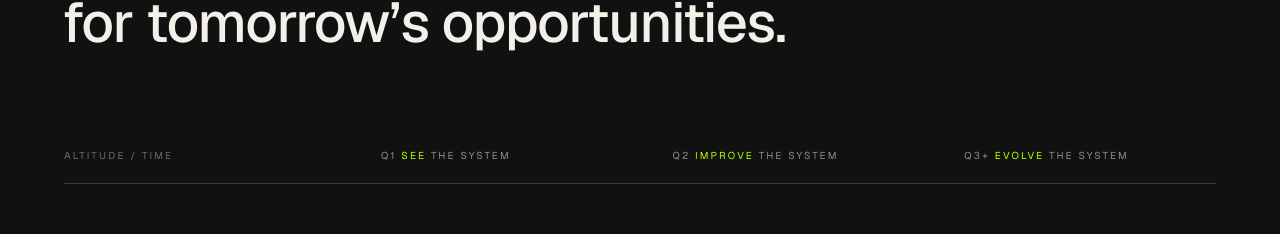
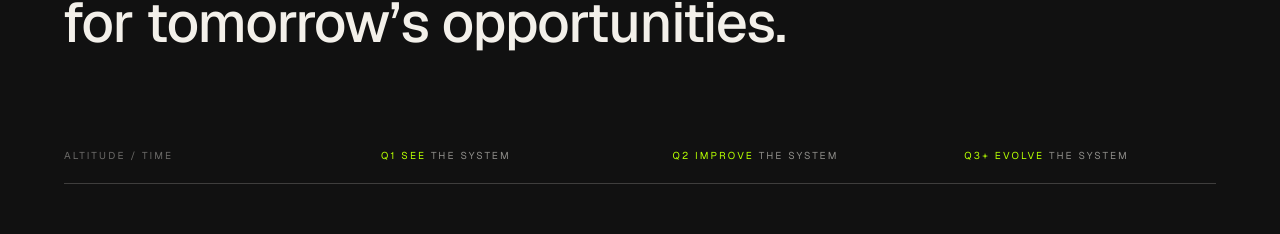
Before and after one commit to darrenbrett-lang/dabhands.delivery, a Next.js app: page /for/manifesto-digital in a window 1280 px wide. Shown: the part 3504-3738 px from the top of the page. Built offline with nearby package versions, Linux system fonts and the light colour scheme.

Commit message:
Framework matrix: lift phase cards off the charcoal, green quarter labels
Co-Authored-By: Claude Fable 5 <noreply@anthropic.com>

```diff
--- a/pages/for/manifesto-digital.tsx
+++ b/pages/for/manifesto-digital.tsx
@@ -248,7 +248,7 @@ const ChipExplorer = ({
 
 const PhaseHeading = ({ phase, className = '' }: { phase: (typeof phases)[number]; className?: string }) => (
   <p className={`font-mono text-[10px] tracking-[0.22em] uppercase ${className}`}>
-    <span className="text-dab-cream/55">{phase.q}</span>{' '}
+    <span className="text-dab-green">{phase.q}</span>{' '}
     <span className="text-dab-green">{phase.verb}</span>{' '}
     <span className="text-dab-cream/55">{phase.rest}</span>
   </p>
@@ -432,7 +432,7 @@ export default function ManifestoDigital() {
                     </p>
                     <div className="mt-7 space-y-4">
                       {altitude.phases.map((items, i) => (
-                        <div key={phases[i].q} className="border border-dab-cream/15 rounded-xl p-5">
+                        <div key={phases[i].q} className="bg-white/[0.04] border border-dab-cream/10 rounded-xl p-5">
                           <PhaseHeading phase={phases[i]} className="mb-4" />
                           <ActivityList items={items} />
                         </div>
```
